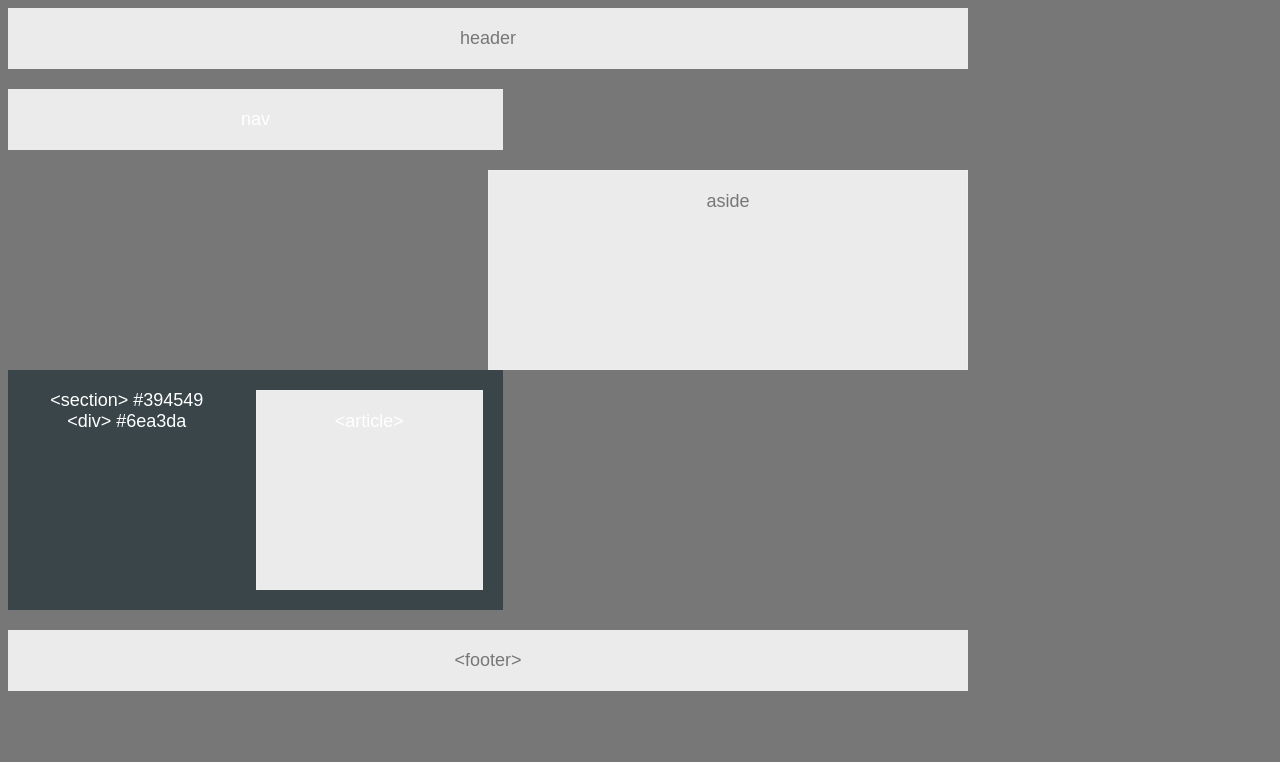
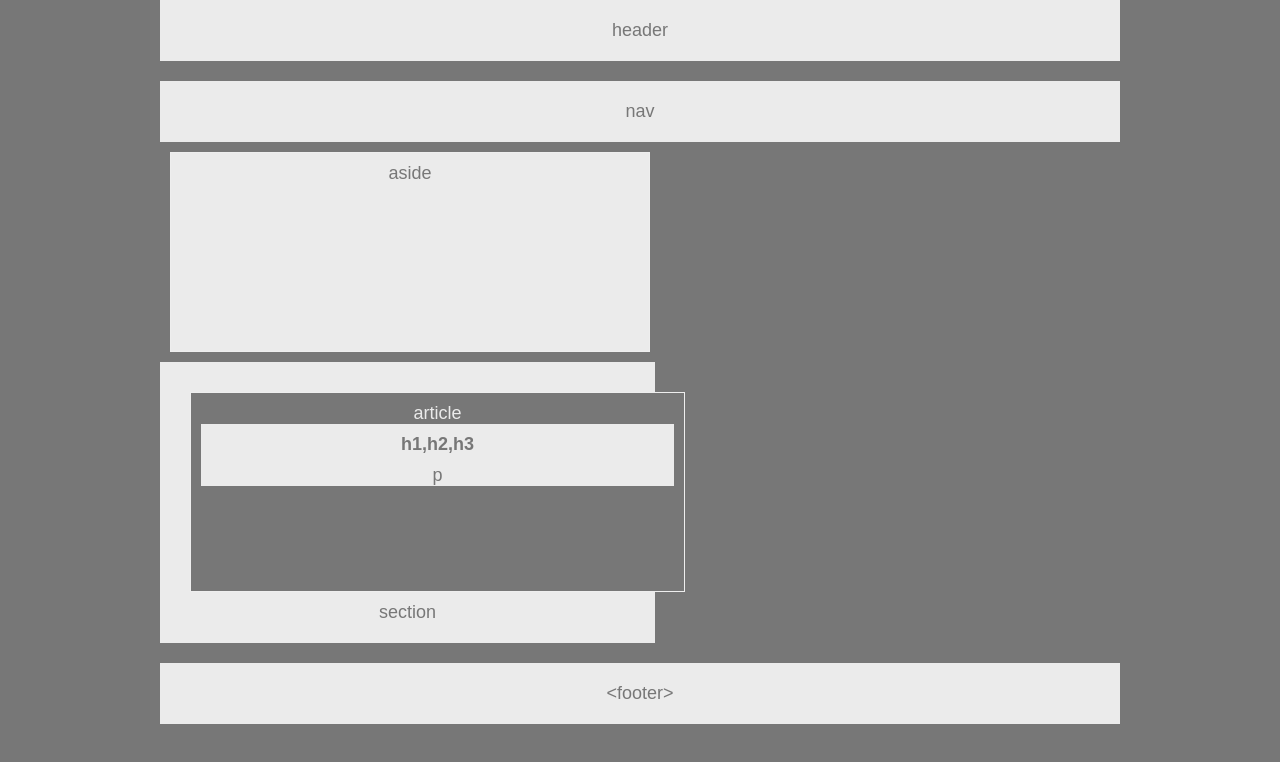
Before and after one commit to tjbrincefield/HW-Wireframe, a plain HTML site: page index.html in a window 1280 px wide. Drawn offline with Linux system fonts and the light colour scheme.

Commit message:
updated flearfix

```diff
--- a/index.html
+++ b/index.html
@@ -12,22 +12,23 @@
       header
     </header>
 
-    <section>
+    <nav>
         nav
-    </section>
+    </nav>
 
     <aside>
             aside
         </aside>
 
-    <section id="full">
-        <aside>
-            &lt;article&gt;
+    <section>
+        <aside id= "article">
+            article
+        <div id="items"><strong>h1,h2,h3</strong></div>
+
+        <div id="happy">p</div>
+
         </aside>
-            &lt;section&gt; #394549
-        <div id="division">
-            &lt;div&gt; #6ea3da
-        </div>
+            section
     </section>
 
     <footer>
--- a/style.css
+++ b/style.css
@@ -9,7 +9,7 @@
     width: 960px;
     color:#777;
     background: #777;
-    clear: both;
+    margin: auto;
   }
 
   header {
@@ -22,9 +22,10 @@
     padding: 20px;
     margin-bottom: 20px;
     background:#ebebeb;
-    color: #fff;
+    color: #777;
     float: left;
     width: 495px;
+    clear: both;
   }
 
   nav {
@@ -32,31 +33,38 @@
     width: 100%;
     background: #ebebeb;
     color:#777;
+    padding: 20px;
   }
 
-  #full {
-    width: 495px;
-    clear: both;
-    color: #fff;
-    background: #394549;
-    float: left;
-  }
-
-  article {
+  #article {
     color: #ebebeb;
     background: #777;
     float: left;
+    width: 495px;
   }
 
   aside {
-    float: right;
+    float: left;
     width: 50%;
     height: 200px;
-    padding: 20px;
-    margin-left: 30px;
+    padding: 10px;
+    margin: 10px;
     text-decoration-color: white;
     background: #ebebeb;
     border: 1px solid #eee;
+    clear: both;
+  }
+
+  #items{
+    color: #777;
+    background: #ebebeb;
+    padding: 10px;
+    clear: both
+  }
+
+  #happy {
+    color: #777;
+    background: #ebebeb;
   }
 
   footer {
```
